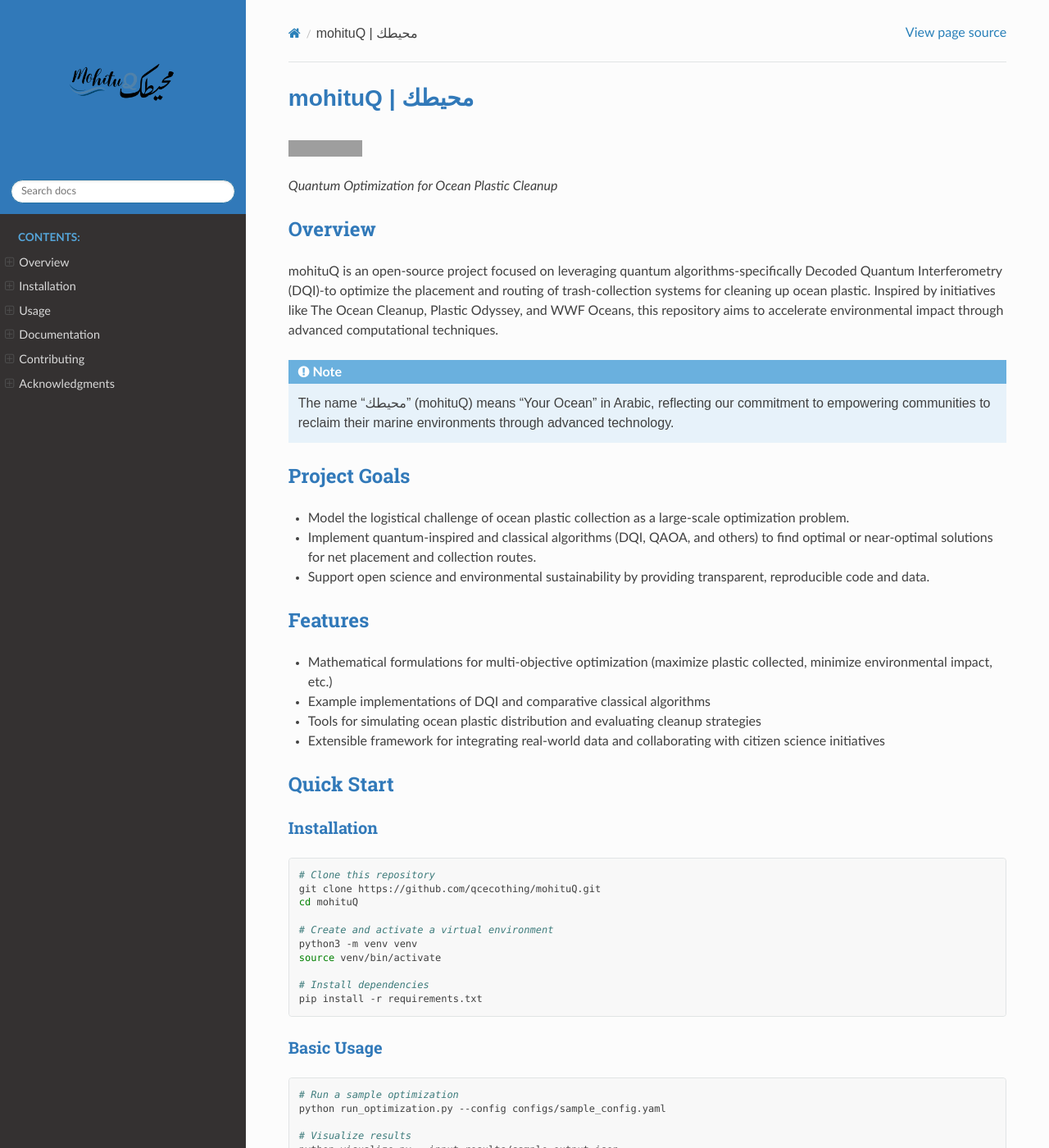
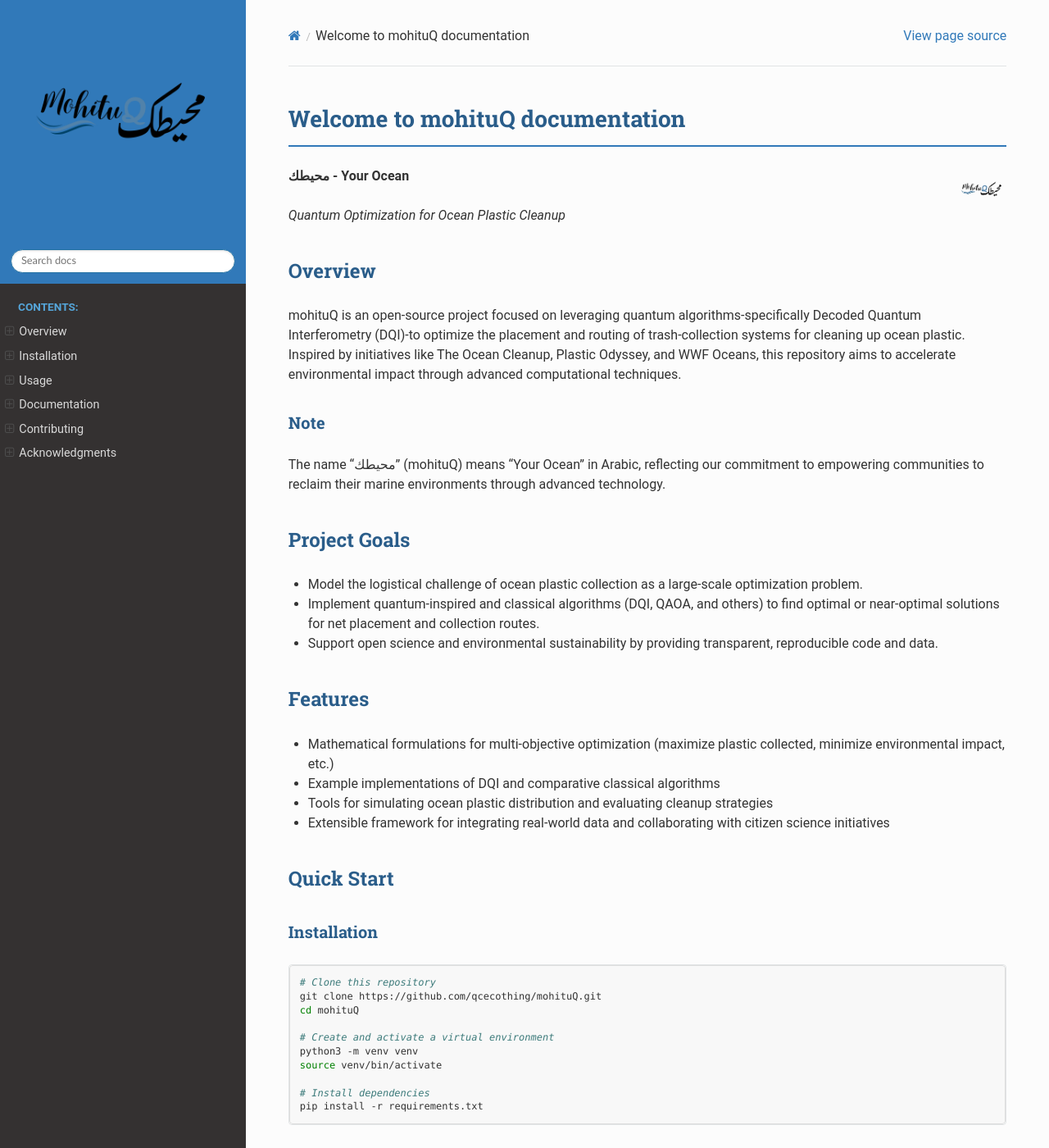
Before and after one commit to qcecothing/mohituQ, a Sphinx documentation site: the page built from docs/source/index.rst, in a window 1280 px wide and 1400 px high. Shown: the whole window at 82% size. Built offline with Sphinx 7.4.7 and the Read the Docs theme 3.1.0, drawn with Linux system fonts in a browser that asks for light colours; pages that are not in the unit, such as notebooks, are missing from menus; some of the changed text lies outside the part shown; grey boxes are pictures that could not be loaded.

Commit message:
chore: update documentation structure and add GitHub Actions for automated deployment

```diff
--- a/docs/source/_static/css/custom.css
+++ b/docs/source/_static/css/custom.css
@@ -1,29 +1,132 @@
 /* Custom styles for mohituQ documentation */
 
-/* Logo styling */
-.wy-side-nav-search {
-    background-color: #3179B9;
+/* Main font and color */
+body {
+  font-family: 'Roboto', 'Open Sans', sans-serif;
+  line-height: 1.6;
+  color: #333;
 }
 
-.wy-side-nav-search > a img.logo {
-    width: 180px;
-    padding: 12px;
-    margin: 0 auto;
-    display: block;
-    border-radius: 0;
-    background: #3179B9;
-    border: none;
+/* Heading styles */
+h1, h2, h3, h4, h5, h6 {
+  font-weight: 600;
+  color: #2a5d8a;
+  margin-top: 1.5em;
+  margin-bottom: 0.8em;
 }
 
-/* Hide duplicate project name that appears below logo */
-.wy-side-nav-search .icon-home {
-    display: none;
+h1 {
+  border-bottom: 2px solid #3179B9;
+  padding-bottom: 0.3em;
 }
 
-/* Arabic text styling */
-.arabic {
-    font-family: "Arial", sans-serif;
-    direction: rtl;
+/* Link colors */
+a {
+  color: #3179B9;
+}
+
+a:hover {
+  color: #1c4f7d;
+  text-decoration: underline;
+}
+
+/* Logo styling */
+.logo {
+  margin-bottom: 20px;
+}
+
+/* Arabic text (RTL) support */
+.rtl {
+  direction: rtl;
+  text-align: right;
+  font-family: 'Amiri', 'Scheherazade New', serif;
+}
+
+/* Code blocks */
+pre {
+  background-color: #f8f8f8;
+  border: 1px solid #ddd;
+  border-radius: 4px;
+  padding: 15px;
+  margin: 15px 0;
+  overflow-x: auto;
+}
+
+/* Inline code */
+code {
+  background-color: #f8f8f8;
+  border-radius: 3px;
+  padding: 2px 5px;
+  font-family: 'Source Code Pro', monospace;
+}
+
+/* Notes and warnings */
+.note, .warning, .tip {
+  padding: 15px;
+  margin: 15px 0;
+  border-radius: 4px;
+}
+
+.note {
+  background-color: #e9f7fe;
+  border-left: 5px solid #3179B9;
+}
+
+.warning {
+  background-color: #fff3cd;
+  border-left: 5px solid #ffbb33;
+}
+
+.tip {
+  background-color: #e6f7e6;
+  border-left: 5px solid #28a745;
+}
+
+/* Table styling */
+table {
+  width: 100%;
+  border-collapse: collapse;
+  margin: 20px 0;
+}
+
+th, td {
+  padding: 12px;
+  text-align: left;
+  border-bottom: 1px solid #ddd;
+}
+
+th {
+  background-color: #f2f2f2;
+  font-weight: 600;
+}
+
+/* Responsive design adjustments */
+@media (max-width: 768px) {
+  .wy-nav-content-wrap {
+    margin-left: 0;
+  }
+
+  .wy-nav-side {
+    width: 300px;
+    left: -300px;
+  }
+}
+
+/* SDG goals styling */
+.sdg-item {
+  margin-bottom: 15px;
+  padding: 10px;
+  border-left: 3px solid #3179B9;
+  background-color: #f9f9f9;
+}
+
+/* Quote styling */
+blockquote {
+  margin: 20px 0;
+  padding: 10px 20px;
+  background-color: #f9f9f9;
+  border-left: 5px solid #3179B9;
+  font-style: italic;
 }
 
 /* Main content styling */
@@ -41,16 +144,6 @@
     background-color: #3179B9;
 }
 
-/* Make headers more prominent */
-h1, h2, h3 {
-    color: #3179B9;
-}
-
-h1 {
-    margin-top: 0;
-    padding-top: 0;
-}
-
 /* Style footer */
 footer {
     font-size: 0.9em;
@@ -66,14 +159,6 @@
     font-weight: bold;
 }
 
-/* Custom styling for SDG mentions */
-.sdg-item {
-    margin-bottom: 10px;
-    padding: 5px;
-    border-left: 3px solid #3179B9;
-    background-color: #f5f5f5;
-}
-
 /* Improve license badge display */
 .license-badge {
     display: inline-block;
--- a/docs/source/conf.py
+++ b/docs/source/conf.py
@@ -16,10 +16,10 @@
 
 extensions = [
     'sphinx.ext.autodoc',
+    'sphinx.ext.intersphinx',
+    'sphinx.ext.ifconfig',
     'sphinx.ext.viewcode',
-    'sphinx.ext.napoleon',
-    'sphinx.ext.mathjax',
-    'sphinx.ext.intersphinx',
+    'sphinx.ext.githubpages',
 ]
 
 templates_path = ['_templates']
@@ -36,11 +36,12 @@
 # Logo configuration
 html_logo = '_static/images/mohituq_logo.png'
 html_favicon = '_static/images/mohituq_logo.png'
+html_title = 'mohituQ Documentation'
 
 # Theme options
 html_theme_options = {
     'logo_only': True,  # Display only the logo
-    'display_version': True,
+    'display_version': False,
     'navigation_depth': 4,
     'collapse_navigation': False,
     'sticky_navigation': True,
@@ -76,3 +77,6 @@
 def setup(app):
     app.add_css_file('css/custom.css')
     app.add_js_file('js/custom.js')
+
+# -- Options for todo extension ----------------------------------------------
+todo_include_todos = True
--- a/docs/source/index.rst
+++ b/docs/source/index.rst
@@ -1,47 +1,36 @@
-.. mohituQ documentation master file, created by
-   sphinx-quickstart on Sat Apr 26 03:44:10 2025.
-   You can adapt this file completely to your liking, but it should at least
-   contain the root `toctree` directive.
+.. mohituQ documentation master file
 
-mohituQ | محيطك
-===============
+================================
+Welcome to mohituQ documentation
+================================
 
-.. image:: https://img.shields.io/github/license/qcecothing/mohituQ.svg?style=flat-square
-   :target: https://github.com/qcecothing/mohituQ/blob/main/LICENSE
-   :alt: License
-   :class: license-badge
+.. image:: _static/images/mohituq_logo.png
+   :align: right
+   :width: 60px
+
+**محيطك - Your Ocean**
 
 *Quantum Optimization for Ocean Plastic Cleanup*
 
 Overview
---------
+========
 
 mohituQ is an open-source project focused on leveraging quantum algorithms-specifically Decoded Quantum Interferometry (DQI)-to optimize the placement and routing of trash-collection systems for cleaning up ocean plastic. Inspired by initiatives like The Ocean Cleanup, Plastic Odyssey, and WWF Oceans, this repository aims to accelerate environmental impact through advanced computational techniques.
 
-.. note::
-   The name "محيطك" (mohituQ) means "Your Ocean" in Arabic, reflecting our commitment to empowering communities to reclaim their marine environments through advanced technology.
+Note
+----
 
-.. toctree::
-   :maxdepth: 2
-   :caption: Contents:
-   :hidden:
-
-   overview
-   installation
-   usage
-   documentation/index
-   contributing
-   acknowledgments
+The name "محيطك" (mohituQ) means "Your Ocean" in Arabic, reflecting our commitment to empowering communities to reclaim their marine environments through advanced technology.
 
 Project Goals
-------------
+============
 
 * Model the logistical challenge of ocean plastic collection as a large-scale optimization problem.
 * Implement quantum-inspired and classical algorithms (DQI, QAOA, and others) to find optimal or near-optimal solutions for net placement and collection routes.
 * Support open science and environmental sustainability by providing transparent, reproducible code and data.
 
 Features
---------
+========
 
 * Mathematical formulations for multi-objective optimization (maximize plastic collected, minimize environmental impact, etc.)
 * Example implementations of DQI and comparative classical algorithms
@@ -49,10 +38,10 @@
 * Extensible framework for integrating real-world data and collaborating with citizen science initiatives
 
 Quick Start
-----------
+==========
 
 Installation
-^^^^^^^^^^^
+-----------
 
 .. code-block:: bash
 
@@ -68,7 +57,7 @@
    pip install -r requirements.txt
 
 Basic Usage
-^^^^^^^^^^
+----------
 
 .. code-block:: bash
 
@@ -79,27 +68,39 @@
    python visualize.py --input results/sample_output.json
 
 UN Sustainable Development Goals
--------------------------------
+===============================
 
 This project contributes to the following United Nations Sustainable Development Goals:
 
-.. container:: sdg-item
+**SDG 3 - Good health and well-being**
+   Cleaning oceans safeguards human health by reducing exposure to marine pollutants in seafood and coastal waters.
 
-   **SDG 13 - Climate Action**
+**SDG 6 - Clean water and sanitation**
+   Cleaning oceans helps protect marine water quality, which is crucial for resources like desalination and intrinsically linked to effective land-based water management.
 
+**SDG 11 - Department of Economic and Social Affairs**
+   Cleaning oceans enhances urban sustainability by tackling marine litter originating from cities, protecting coastal economies, and improving community resilience.
+
+**SDG 13 - Climate Action**
    By optimizing ocean cleanup operations to reduce fuel consumption and emissions while maximizing impact.
 
-.. container:: sdg-item
-
-   **SDG 14 - Life Below Water**
-
+**SDG 14 - Life Below Water**
    By directly addressing ocean plastic pollution that threatens marine ecosystems and biodiversity.
 
-.. container:: sdg-item
+**SDG 17 - Partnerships for Goals**
+   By fostering open collaboration between quantum computing experts, marine conservationists, and the global community.
 
-   **SDG 17 - Partnerships for Goals**
+.. toctree::
+   :maxdepth: 2
+   :hidden:
+   :caption: Contents:
 
-   By fostering open collaboration between quantum computing experts, marine conservationists, and the global community.
+   overview
+   installation
+   usage
+   documentation/index
+   contributing
+   acknowledgments
 
 Contributing
 -----------
```
Also changed, not shown: docs/index.html (added, +11 -0 lines), 2 other files.
